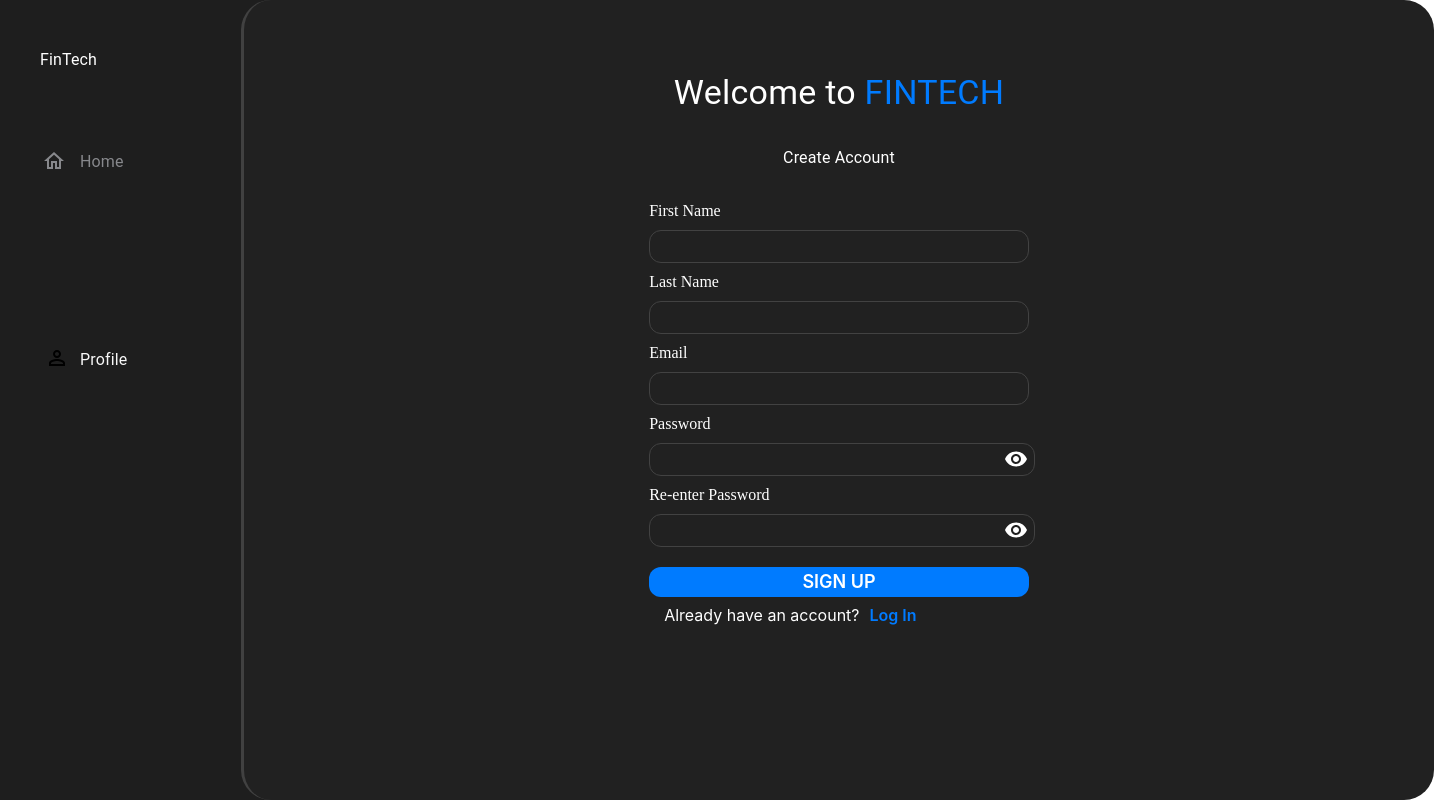
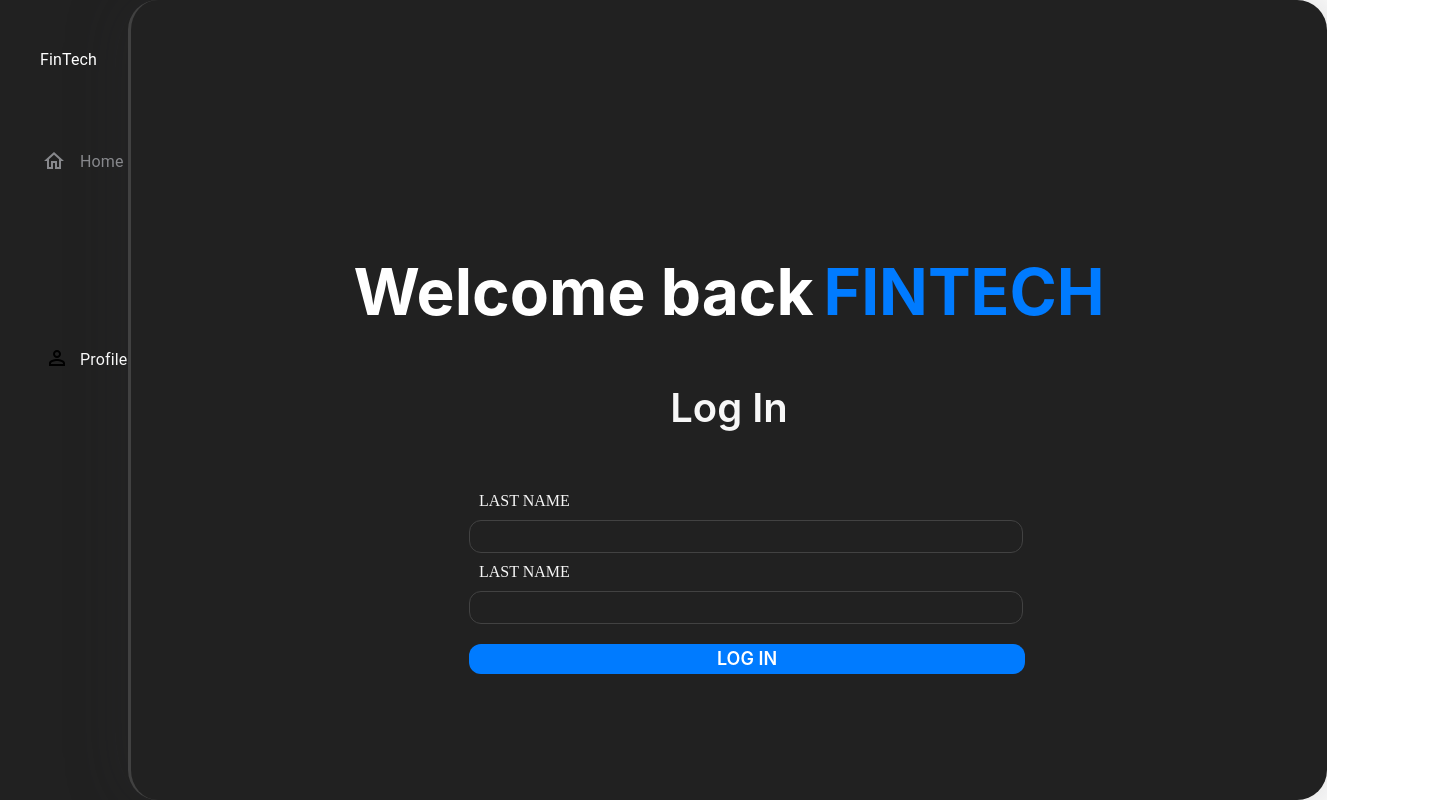
Before and after one commit to HarutyunTovmasyan19994/FinTech, a React (Create React App) app: page / in a window 1280 px wide. Shown: the whole page, 1434 px wide, since content can reach past the window. Built offline with nearby package versions, Linux system fonts and the light colour scheme.

Commit message:
Log In Inputs button

```diff
--- a/src/App.css
+++ b/src/App.css
@@ -1,7 +1,13 @@
+.App{
+    width: 100%;
+    background-color: #212121;
+    display: flex;
+}
 .left{
+    width: 19.99999%;
     position: relative;
     height: 100%;
-    background-color: #1E1E1E!important;
+    background-color: #1e1e1e;
     z-index: 1222;
 }
 .fintech{
@@ -75,3 +81,9 @@
         top: 8.3%;
         bottom: 8.3%;
     }
+
+    .rightSection{
+        width: 89.99999%;
+        background-color: #212121;
+
+    }
--- a/src/App.tsx
+++ b/src/App.tsx
@@ -1,9 +1,9 @@
 import React,{FC} from 'react';
 import {Box,Typography} from '@mui/material';
-import { FeaturedVideo } from '@mui/icons-material';
 import PermIdentityOutlinedIcon from '@mui/icons-material/PermIdentityOutlined';
 import HomeOutlinedIcon from '@mui/icons-material/HomeOutlined';
 import CreateAccount from './Registration/registration'
+import LogIn from './LogIn/LogIn'
 import './App.css'
 
 const  App:FC = () => {
@@ -26,7 +26,12 @@ const  App:FC = () => {
                 <PermIdentityOutlinedIcon className="profilprofileIconelineIcon"/>
             </Typography>
            </Box>
-      <CreateAccount/>
+
+           <div className="rightSection">
+           {/*<CreateAccount/>*/}
+            <LogIn/>
+           </div>
+
     </div>
   );
 }
--- a/src/LogIn/LogIn.css
+++ b/src/LogIn/LogIn.css
@@ -0,0 +1,99 @@
+.Login{
+    display: flex;
+    justify-content: center;
+    align-items: center;
+    width: 1199px;
+    height: 100vh;
+    background-color: #212121;
+    border-left: 3px solid #414141;
+    box-shadow: -3px 0px 60px
+                rgba(44, 45, 47, 0.25);
+    border-radius: 30px;
+    box-sizing: border-box;
+
+}
+.wlecomeback{
+    width: 755px;
+    display: flex;
+    flex-direction: column;
+    align-items: center;
+    top: 244px;
+}
+.welBackFin{
+    font-family: "Inter";
+    font-style: normal;
+    font-weight: 700;
+    font-size: 64px;
+    line-height: 64px;
+    color: #ffffff;
+}
+.wlecomeback span{
+    margin-left: 10px;
+    text-transform: uppercase;
+    color: #007BFF;
+}
+.loginword{
+    font-family: "Inter";
+    font-weight: 600;
+    font-style: normal;
+    font-size: 40px;
+    line-height: 40px;
+    color: #f7f7f7;
+    margin: 64px 0;
+}
+
+.formLogin{
+    width: 520px!important;
+    height: 48px!important;
+}
+.inputEmail{
+    width: 520px;
+    margin: 10px 0;
+    padding: 8px 16px;
+    background-color:transparent;
+    color: #ffffff!important;
+    border: 1px solid #424242;
+    border-radius: 12px;
+}
+.inputPassword{
+    width: 520px;
+    margin: 10px 0;
+    padding: 8px 16px;
+    background-color:transparent;
+    color: #ffffff!important;
+    border: 1px solid #424242;
+    border-radius: 12px;
+}
+.formEmail label{
+font-family: "Inper";
+font-style: normal;
+font-weight: 500;
+font-size: 16px;
+line-height: 16px;
+color: #f7f7f7;
+}
+.formPassword label{
+    font-family: "Inper";
+    font-style: normal;
+    font-weight: 500;
+    font-size: 16px;
+    line-height: 16px;
+    color: #f7f7f7;
+}
+.btnLog{
+    width: 556px;
+    padding: 6px 12px;
+    background-color: #007bff;
+    border: none;
+    margin-top: 10px;
+    margin-bottom: 10px;
+    border-radius: 12px;
+    font-family: "Inter";
+    font-style: normal;
+    font-weight: 600;
+    font-size: 18px;
+    line-height: 18px;
+    color: #ffffff;
+    text-transform: uppercase;
+    cursor: pointer;
+ }
--- a/src/LogIn/LogIn.tsx
+++ b/src/LogIn/LogIn.tsx
@@ -7,8 +7,35 @@ import './LogIn.css'
 const LogIn:FC =() => {
 
     return(
-        <div>
-            Log IN
+        <div className="Login">
+            <div className="wlecomeback">
+                <h2 className="welBackFin">Welcome back
+                    <span>FinTech</span>
+                </h2>
+                <p className="loginword">
+                Log In
+                </p>
+                <div>
+                    <form className="formLogin">
+                <span className="formEmail">
+                       <label> Last Name</label>
+                       <p>
+                        <input type="email" className='inputEmail' />
+                       </p>
+                    </span>
+                    <span className="formPassword">
+                       <label > Last Name</label>
+                       <p>
+                        <input type="password" className='inputPassword'/>
+                       </p>
+                    </span>
+                    <button className="btnLog">
+                        Log In
+                    </button>
+                </form>
+                </div>
+
+            </div>
         </div>
     )
 }
--- a/src/Registration/registration.css
+++ b/src/Registration/registration.css
@@ -7,12 +7,7 @@
 
 }
 
-.right{
-    position: absolute;
-    left: 241px;
-    top: 0;
-    height: 100vh;
-}
+
 
 .welcome{
     display: flex;
@@ -91,6 +86,7 @@ margin-top: 3px;
     color: #ffffff;
     text-transform: uppercase;
     cursor: pointer;
+
 }
 .errorPassword{
     margin-bottom: 10px;
```
